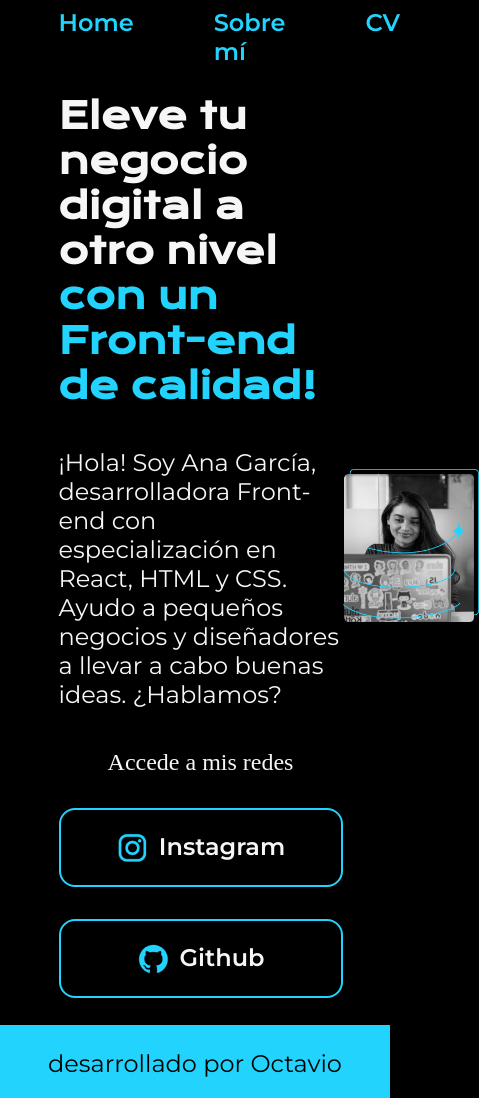
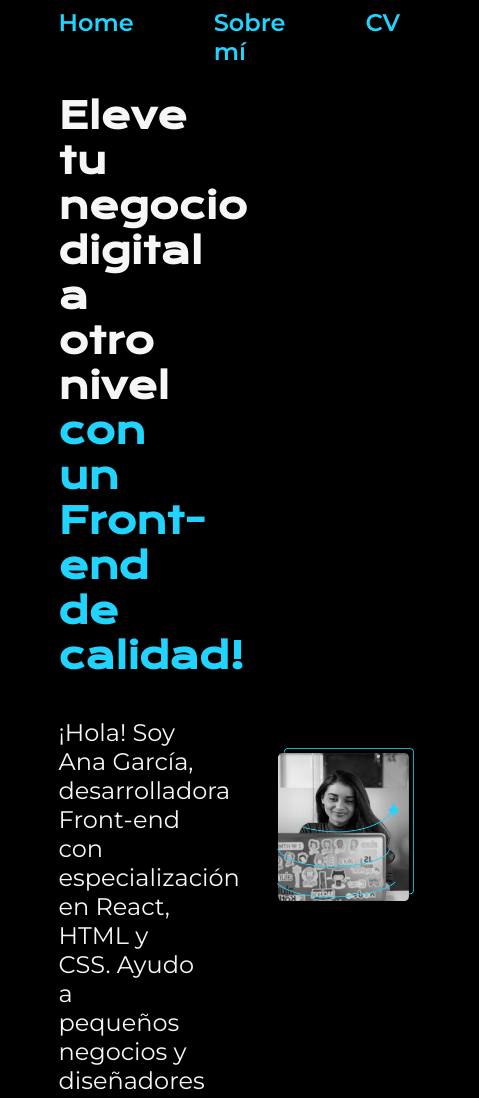
Before and after one commit to OctavioPinoRosas/CursosAlura, a plain HTML site: page Portafolio/index.html in a window 390 px wide. Shown: the top 1098 px of the page, 479 px wide, since content can reach past the window. Drawn offline with nearby package versions, Linux system fonts and the light colour scheme.

Commit message:
Change responsiveness of text content and buttons

```diff
--- a/Portafolio/styles/style.css
+++ b/Portafolio/styles/style.css
@@ -43,10 +43,11 @@ body {
     align-items: center;
     padding: 7% 15%;
     justify-content: space-between;
+    gap: 82px;
 }
 
 .presentacion__contenido{
-    width: 615px;
+    width: 50%;
     display: flex;
     flex-direction: column;
     gap: 40px;
@@ -81,7 +82,7 @@ body {
 }
 
 .presentacion__enlaces__link{
-    width: 280px;
+    width: 50%;
     text-align: center;
     padding: 21.5px 0;
     border-radius: 16px;
```
